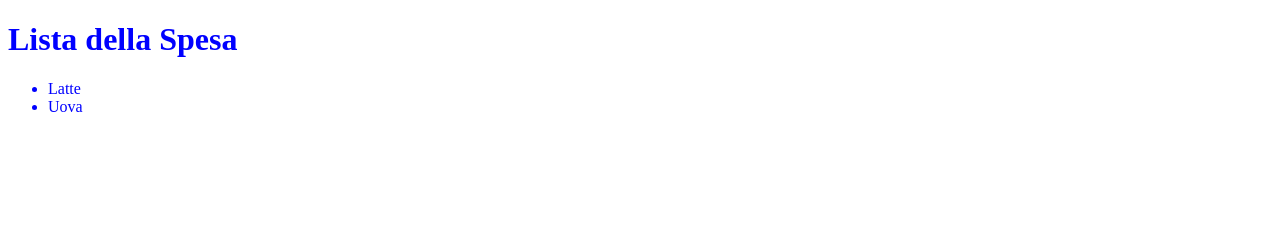
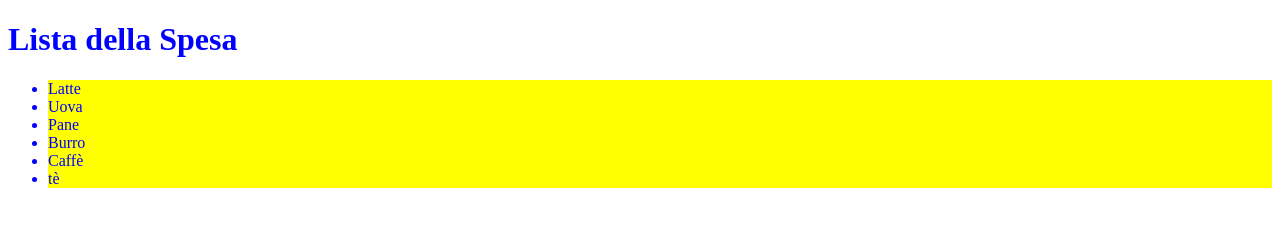
Before and after one commit to JackM82/TestRepository, a plain HTML site: page index.html in a window 1280 px wide. Drawn offline with Linux system fonts and the light colour scheme.

Commit message:
Cambio Style
cambio stile

```diff
--- a/index.html
+++ b/index.html
@@ -12,6 +12,11 @@
     <ul>
         <li>Latte</li>
         <li>Uova</li>
+        <li>Pane</li>
+        <li>Burro</li>
+        <li>Caffè</li>
+        <li>tè</li>
+
     </ul>
 </body>
 </html>
--- a/style.css
+++ b/style.css
@@ -1,3 +1,6 @@
 body{
     color:blue;
 }
+li{
+    background-color: yellow;
+}
```
